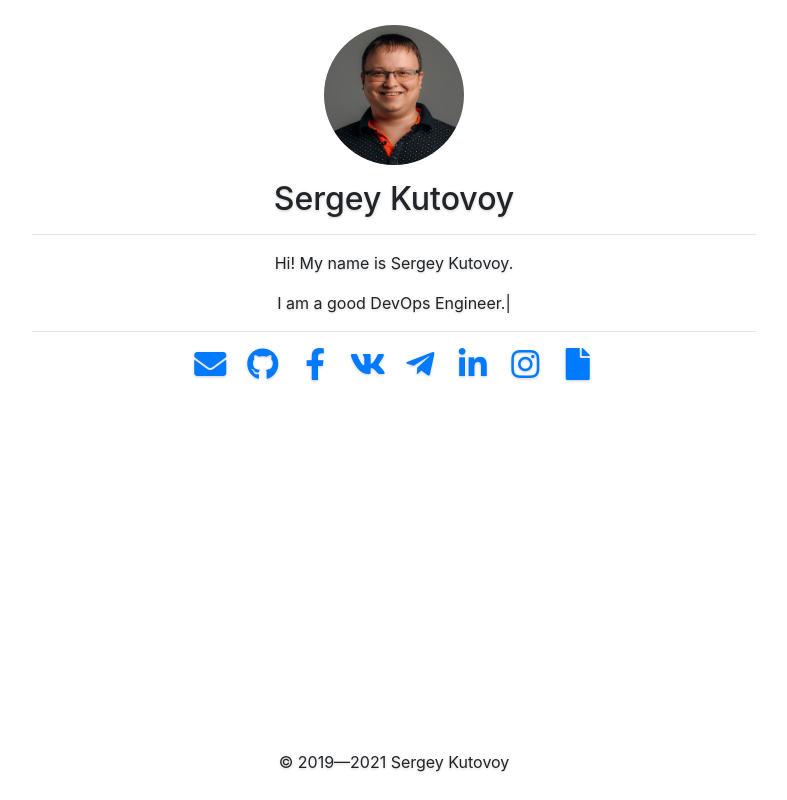
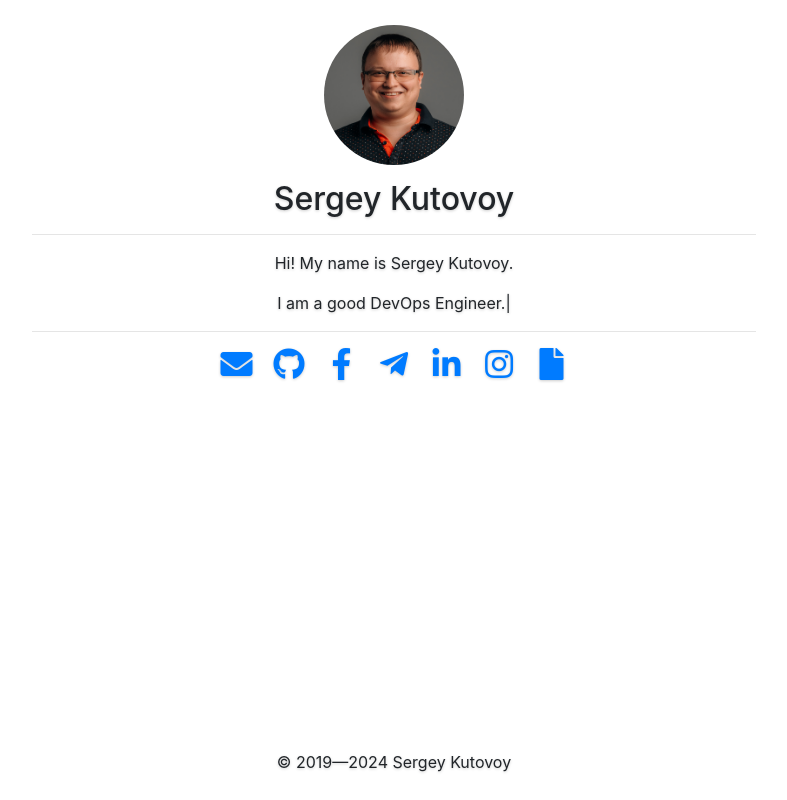
Before and after one commit to kutovoys/kutovoys.github.io, a plain HTML site: page index.html in a window 1280 px wide. Shown: the whole page, without its empty margins (246-1033 px from the left). Drawn offline with Linux system fonts and the light colour scheme.

Commit message:
Update index.html

```diff
--- a/index.html
+++ b/index.html
@@ -77,11 +77,6 @@
                                 </a>
                             </li>
                             <li class="list-inline-item">
-                                <a title="VKontakte" href="https://vk.com/kutovoys" target="_blank" rel="noopener">
-                                    <i class="fab fa-fw fa-2x fa-vk"></i>
-                                </a>
-                            </li>
-                            <li class="list-inline-item">
                                 <a title="Telegram" href="https://t.me/kutovoys" target="_blank" rel="noopener">
                                     <i class="fab fa-fw fa-2x fa-telegram-plane"></i>
                                 </a>
@@ -97,7 +92,7 @@
                                 </a>
                             </li>
                             <li class="list-inline-item">
-                                <a title="My Resume" href="https://hh.ru/resume/31de5e01ff032bacaf0039ed1f687942656a55" target="_blank" rel="noopener">
+                                <a title="My Resume" href="https://kutovoy.dev/Sergey_Kutovoy_DevOps_Engineer.pdf" target="_blank" rel="noopener">
                                     <i class="fas fa-fw fa-2x fa-file"></i>
                                 </a>
                             </li>
@@ -110,7 +105,7 @@
 </div>
 <footer id="footer">
     <div class="container text-center">
-        <p>&copy; 2019&mdash;2021 Sergey Kutovoy</p>
+        <p>&copy; 2019&mdash;2024 Sergey Kutovoy</p>
     </div>
 </footer>
 
```
